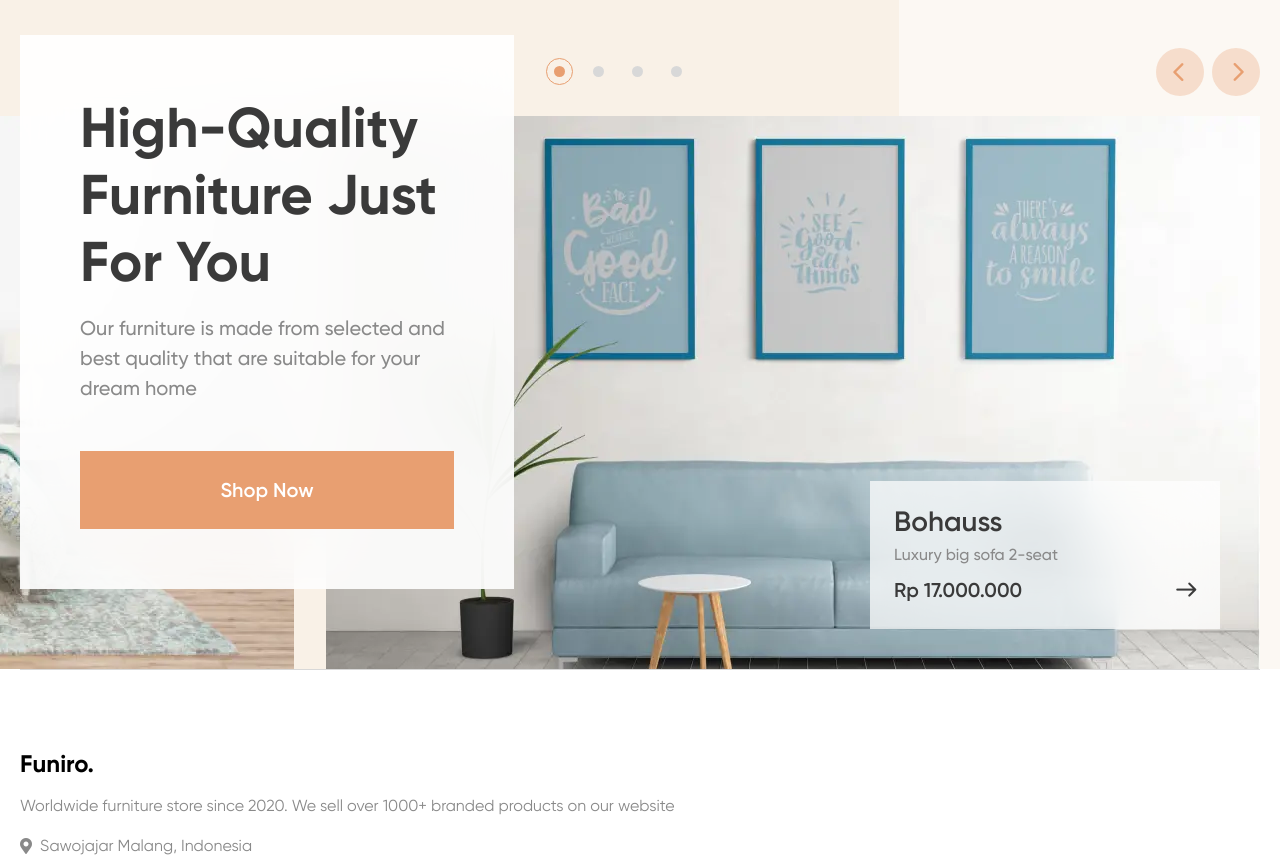
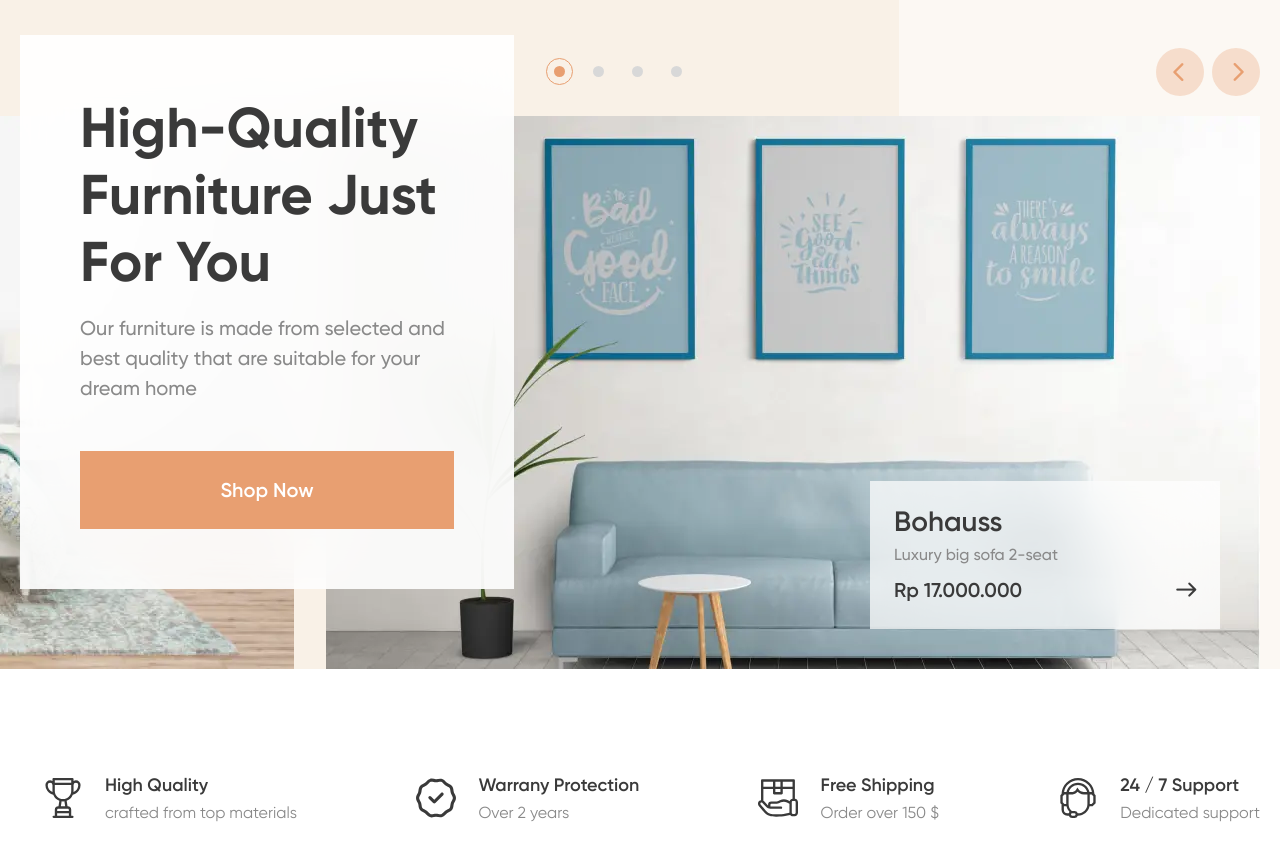
Before and after one commit to pamaxa-s3/funiro, a website: page Funiro/index.html in a window 1280 px wide. Shown: the part 105-962 px from the top of the page. Drawn offline with nearby package versions, Linux system fonts and the light colour scheme; files whose address does not match are found by name.

Commit message:
add advantages

```diff
--- /dev/null
+++ b/#src/scss/page__advantages.scss
@@ -0,0 +1,55 @@
+.advantages {
+	@include adaptiv-value("padding-top", 88, 30, 1);
+	@include adaptiv-value("padding-bottom", 88, 30, 1);
+	// .advantages__container
+
+	&__container {
+		display: flex;
+		flex-wrap: wrap;
+		justify-content: space-between;
+	}
+
+	// .advantages__item
+
+	&__item {
+		display: inline-grid;
+		padding: 15px 0;
+		grid-template: auto auto / 85px 1fr;
+
+		@media (max-width:$md3+px) {
+			min-width: 280px;
+		}
+
+		@media (max-width:$md3+px) {
+			grid-template: auto auto / auto 1fr;
+		}
+	}
+
+	// .advantages__icon
+
+	&__icon {
+		text-align: center;
+		align-self: center;
+		grid-row: span 2;
+
+		@media (max-width:$md3+px) {
+			padding: 0px 15px 0px 0px;
+		}
+	}
+
+	// .advantages__title
+
+	&__title {
+		font-weight: 600;
+		font-size: 18px;
+		line-height: 150%;
+		margin: 0px 0px 2px/18px * 1em 0px;
+	}
+
+	// .advantages__text
+
+	&__text {
+		line-height: 150%;
+		color: $grayColor;
+	}
+}
--- a/#src/scss/style.scss
+++ b/#src/scss/style.scss
@@ -93,6 +93,7 @@ body {
 @import "popup";
 @import "header";
 @import "page__main-slider";
+@import "page__advantages";
 @import "footer";
 //</ПОДКЛЮЧЕНИЕ ФАЙЛОВ СТИЛЕЙ СТРАНИЦ И ЭЛЕМЕНТОВ>====================================================================================================
 
--- a/Funiro/index.html
+++ b/Funiro/index.html
@@ -165,6 +165,38 @@
       </div>
    </div>
 </section>
+			<section class="_page__advantages advantages">
+   <div class="advantages__container _container">
+      <div class="advantages__item">
+         <div class="advantages__icon">
+            <picture><source srcset="img/advantages/01.svg" type="image/webp"><img src="img/advantages/01.svg" alt="High Quality"></picture>
+         </div>
+         <h4 class="advantages__title">High Quality</h4>
+         <div class="advantages__text">crafted from top materials</div>
+      </div>
+      <div class="advantages__item">
+         <div class="advantages__icon">
+            <picture><source srcset="img/advantages/02.svg" type="image/webp"><img src="img/advantages/02.svg" alt="Warrany Protection"></picture>
+         </div>
+         <h4 class="advantages__title">Warrany Protection</h4>
+         <div class="advantages__text">Over 2 years</div>
+      </div>
+      <div class="advantages__item">
+         <div class="advantages__icon">
+            <picture><source srcset="img/advantages/03.svg" type="image/webp"><img src="img/advantages/03.svg" alt="Free Shipping"></picture>
+         </div>
+         <h4 class="advantages__title">Free Shipping</h4>
+         <div class="advantages__text">Order over 150 $</div>
+      </div>
+      <div class="advantages__item">
+         <div class="advantages__icon">
+            <picture><source srcset="img/advantages/04.svg" type="image/webp"><img src="img/advantages/04.svg" alt="24 / 7 Support"></picture>
+         </div>
+         <h4 class="advantages__title">24 / 7 Support</h4>
+         <div class="advantages__text">Dedicated support</div>
+      </div>
+   </div>
+</section>
 		</main>
 		<footer class="footer">
    <div class="footer__container _container">
```
Also changed, not shown: #src/_page__advantages.html (added, +32 -0 lines), #src/index.html (+1 -0 lines), Funiro/css/style.css, Funiro/css/style.min.css.
